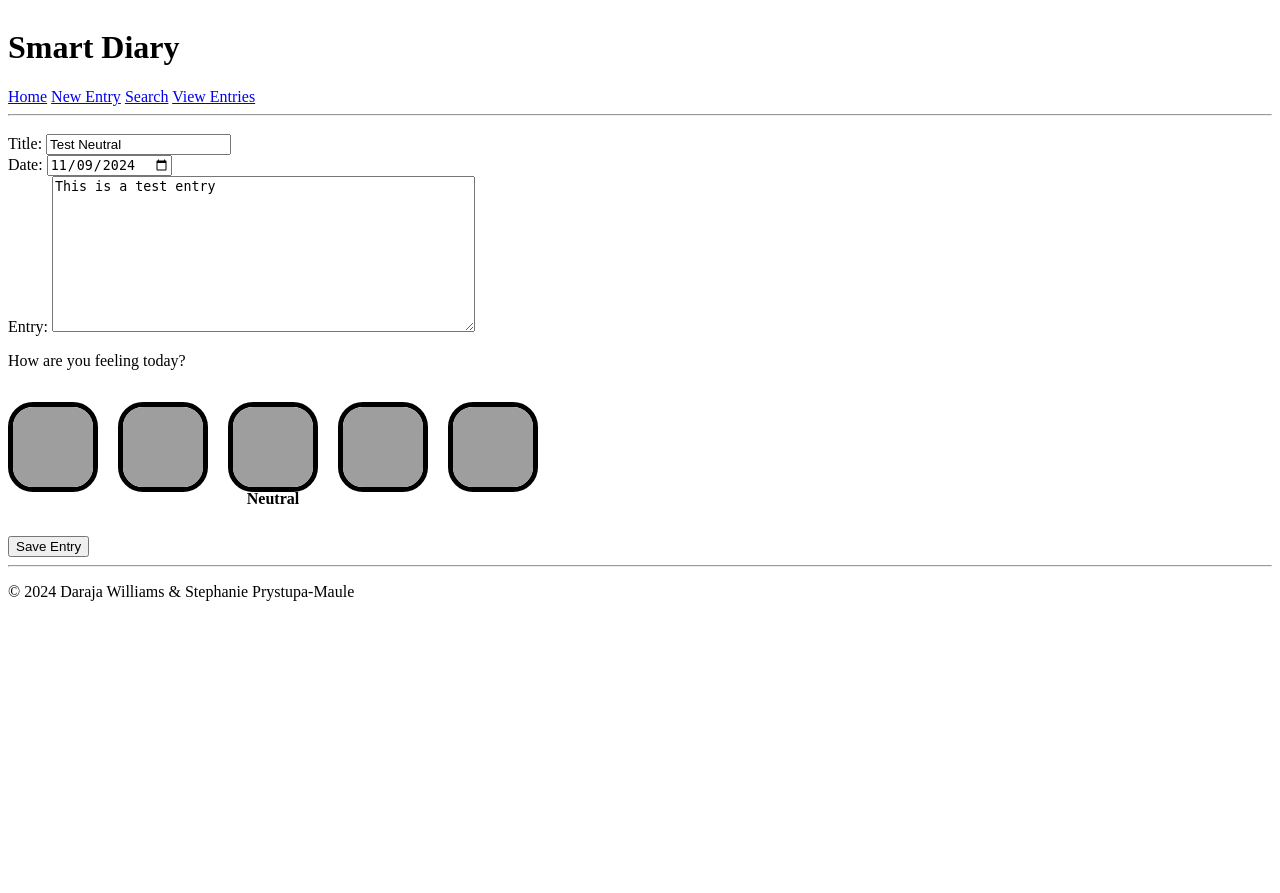
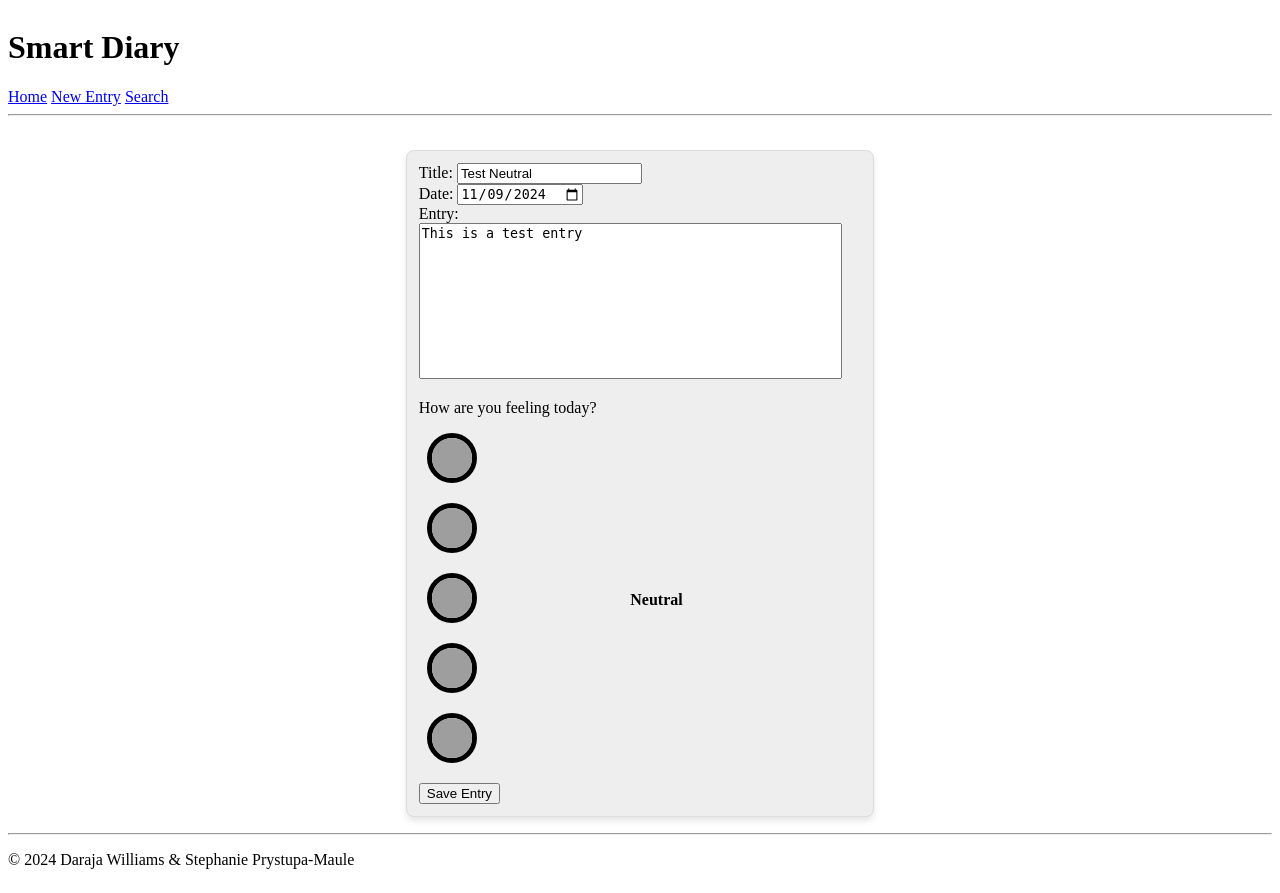
Before and after one commit to darajaw/DiarySite, a PHP site: page /editEntry.php?id=1 in a window 1280 px wide. Before the commit the page ends 601 px from the top, so only its background shows below. Run offline with PHP 8.4, Linux system fonts and the light colour scheme; data comes from the database, SQL or seed files in the repository; grey boxes are pictures that could not be loaded.

Commit message:
update to css on entry page

```diff
--- a/assets/style.css
+++ b/assets/style.css
@@ -10,29 +10,41 @@ body{
 }
 
 #entry_form{
+    display: grid;
+    grid-template-columns: 1.5fr 1fr;
+    gap: 2vw;
+    margin: 1em auto;
+    background-color: #eeeeee;
+    width: 35%;
+    padding: 0.75em;
+    box-shadow: 0 4px 6px rgba(0, 0, 0, 0.1);
+    border: 1px solid #ddd;
+    border-radius: 8px;
+}
+
+#entry{
+    max-width: 100%;
+    resize: none;
+}
+
+.mood_div{
     display: flex;
     flex-direction: column;
-    gap: 10px;
 }
 
 .mood_img{
-    width: 10vh;
-    height: 10vh;
+    width: 5vh;
+    height: 5vh;
     border: 5px solid #000000;
     border-radius: 25px;
 }
 
-#mood_div{
-    display: flex;
-    gap: 20px;
-    margin-bottom: 5vh;
-}
-
 .radiowrapper{
     display: flex;
-    flex-direction: column;
+    flex-direction: row;
     align-items: center;
     position: relative;
+    margin-bottom: 1em;
 }
 
 .radiowrapper input{
@@ -43,7 +55,7 @@ body{
 .mood_title {
     display: none; /* Hidden by default */
     position: absolute;
-    top: 80%;
+    left: 50%;
 }
 
 label:hover + .mood_title {
--- a/header.php
+++ b/header.php
@@ -17,7 +17,6 @@
         <a href="index.php">Home</a>
         <a href="new_entry.php">New Entry</a>
         <a href="search.php">Search</a>
-        <a href="view.php">View Entries</a>
     </nav>
     <hr>
 </header>
--- a/index.php
+++ b/index.php
@@ -16,7 +16,6 @@ confirm_login();
         <a href="index.php">Home</a>
         <a href="new_entry.php">New Entry</a>
         <a href="search.php">Search</a>
-        <a href="view.php">View Entries</a>
         <a href="logout.php">Logout</a>
     </nav>
     <?php include("footer.php"); ?>
```
Also changed, not shown: new_entry.php (+14 -12 lines), search.php (+15 -1 lines).
